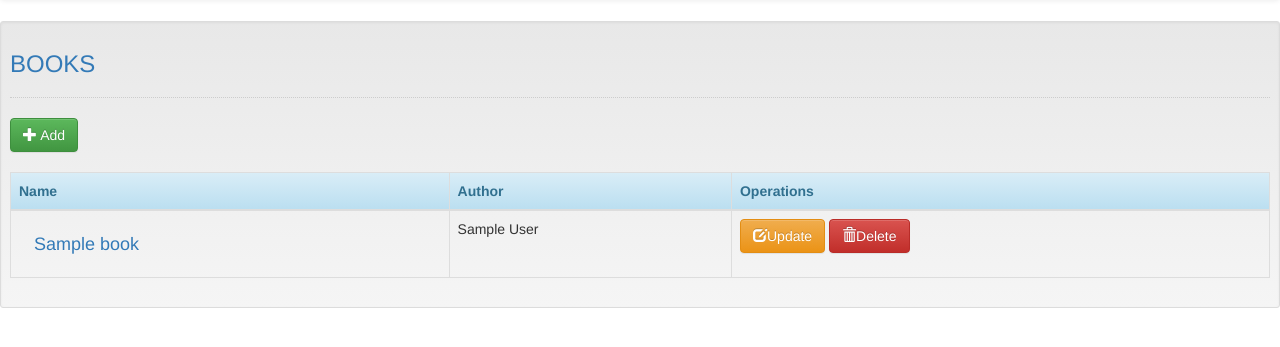
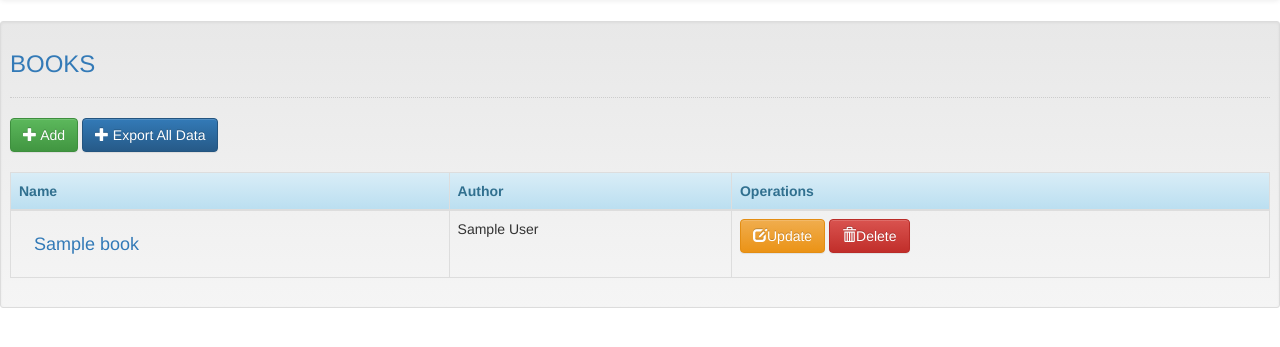
Before and after one commit to teknasyon-bootcamp/homework5-hw5_grup2, a PHP site: page /index.php?action=backup in a window 1280 px wide; the page is wider, and only the part inside the window is pictured. Shown: the part 52-399 px from the top of that part. Run offline with PHP 8.4, Linux system fonts and the light colour scheme; tables that the repository leaves empty or names only in its code hold one stand-in row (values such as "Sample post").

Commit message:
Add exporting backup

```diff
--- a/export.php
+++ b/app/Backup/Export.php
@@ -1,12 +1,36 @@
 <?php
+
+namespace App\Backup;
+
+use Database\DynamicDB;
+
+class Export{
+
+    public static function createBackupFile()
+    {
+        $database = new DynamicDB();
+
+        $books = $database->all('books');
+        $posts = $database->all('book_posts');
+        $sections = $database->all('book_sections');
+
+        $backupArray = [
+            'books' => $books,
+            'posts' => $posts,
+            'sections' => $sections
+        ];
+
+        $json = json_encode($backupArray, JSON_UNESCAPED_UNICODE | JSON_PRETTY_PRINT);
+
+        $backupPath = __DIR__.'/../../storage/backups';
+
+        file_put_contents($backupPath.'/backup.json', $json);
+    }
+}
+
 // Mysql ve mongodb için json export işlemi yapar
-try{
-    $db = new PDO('mysql:host=mariadb; dbname=odev5', 'root', 'root');
-}catch(PDOException $e){
-    echo "Veritabanı bulunamadı.. {$e->getMessage()}";
-}
-$getAllBooks=$db->query('select * from books'); // books tablosundaki tüm kayıtları alıyoruz
-$result = $getAllBooks->fetchAll(PDO::FETCH_ASSOC); //çektiğimiz verileri dizi formatına getiriyoruz
+/*
+/çektiğimiz verileri dizi formatına getiriyoruz
 $json_veri = json_encode($result, JSON_UNESCAPED_UNICODE | JSON_PRETTY_PRINT);
 // JSON_UNESCAPED_UNICODE ile türkçe karakter desteği sağlıyoruz
 // JSON_PRETTY_PRINT dosyaya daha okunaklı ve güzel bir biçimde yazılmasını sağlıyoruz
@@ -21,10 +45,12 @@ file_put_contents('export_import_operations/posts.json', $json_veri);
 /*json_encode fonksiyonu parametre olarak gelen dizinin json formatına dönüştürülmesini sağlar
 Başarı durumunda JSON kodlu bir dizge, başarısızlık durumunda false döner.
 */
+
+/*
 $getAllSections = $db->query('select * from book_sections'); //sections tablosundaki tüm verileri çekiyoruz
 $result = $getAllSections->fetchAll(PDO::FETCH_ASSOC);
 $json_veri = json_encode($result, JSON_UNESCAPED_UNICODE | JSON_PRETTY_PRINT);
 file_put_contents('export_import_operations/sections.json', $json_veri);
 
-
+*/
 // $connect = mysqli_connect("localhost", )
--- a/index.php
+++ b/index.php
@@ -1,8 +1,9 @@
 <?php
-require_once __DIR__."/vendor/autoload.php";
+require_once __DIR__ . "/vendor/autoload.php";
 
 use Database\DynamicDB;
 use App\Log\Logger;
+use App\Backup\Export;
 
 
 $logger = new Logger;
@@ -37,6 +38,12 @@ if (isset($_POST['author'])) {
  */
 
 switch ($action) {
+
+    case 'backup':
+
+        Export::createBackupFile();
+
+        break;
     case 'edit':
 
         $values = [
@@ -105,6 +112,7 @@ switch ($action) {
         <h3 class="text-primary">BOOKS</h3>
         <hr style="border-top:1px dotted #ccc;" />
         <button type="button" class="btn btn-success" data-toggle="modal" data-target="#form_modal"><span class="glyphicon glyphicon-plus"></span> Add</button>
+        <a href="index.php?action=backup" class="btn btn-primary"><span class="glyphicon glyphicon-plus"></span> Export All Data </a>
         <br /><br />
         <table class="table table-bordered">
             <thead class="alert-info">
```
Also changed, not shown: app/Backup/import.php (renamed from import.php).
